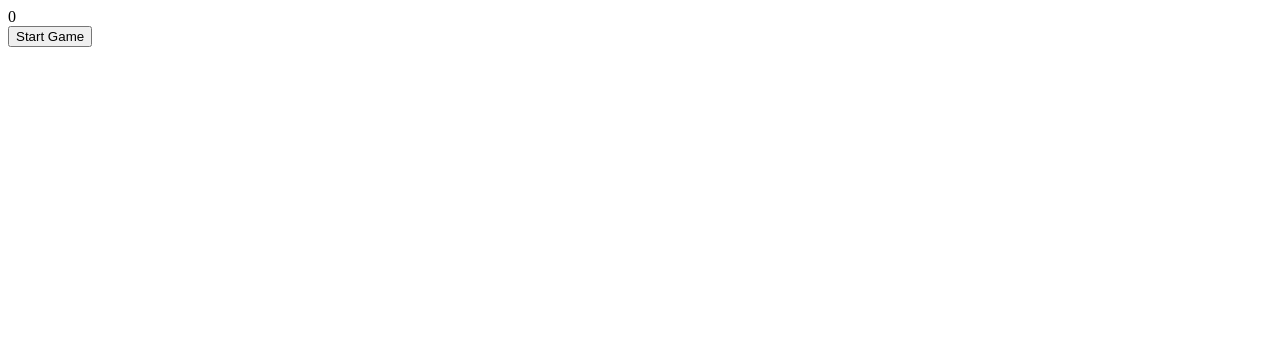
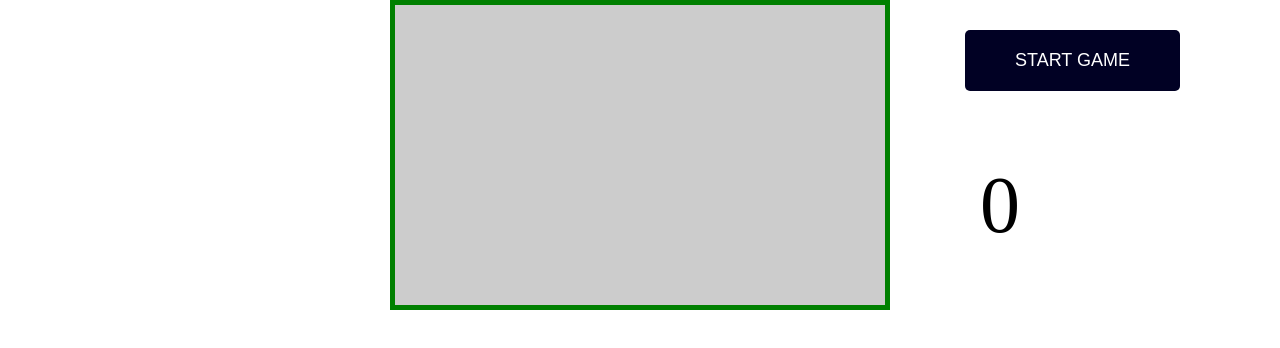
Before and after one commit to kaidecoder/sba316-DOM, a website: page pages/index.html in a window 1280 px wide. Drawn offline with Linux system fonts and the light colour scheme.

Commit message:
update links

```diff
--- a/pages/index.html
+++ b/pages/index.html
@@ -5,8 +5,8 @@
     <meta name="viewport" content="width=device-width, initial-scale=1.0" />
     <title>Battleship</title>
     <link rel="icon" type="image/x-icon" href="./favicon.ico" />
-    <link rel="stylesheet" href="./styles.css" />
-    <script src="./app.js" defer></script>
+    <link rel="stylesheet" href="../styles/scripts.css">
+    <script src="../pages/dom.js" defer></script>
   </head>
   <body>
     <div class="game-board"></div>
```
